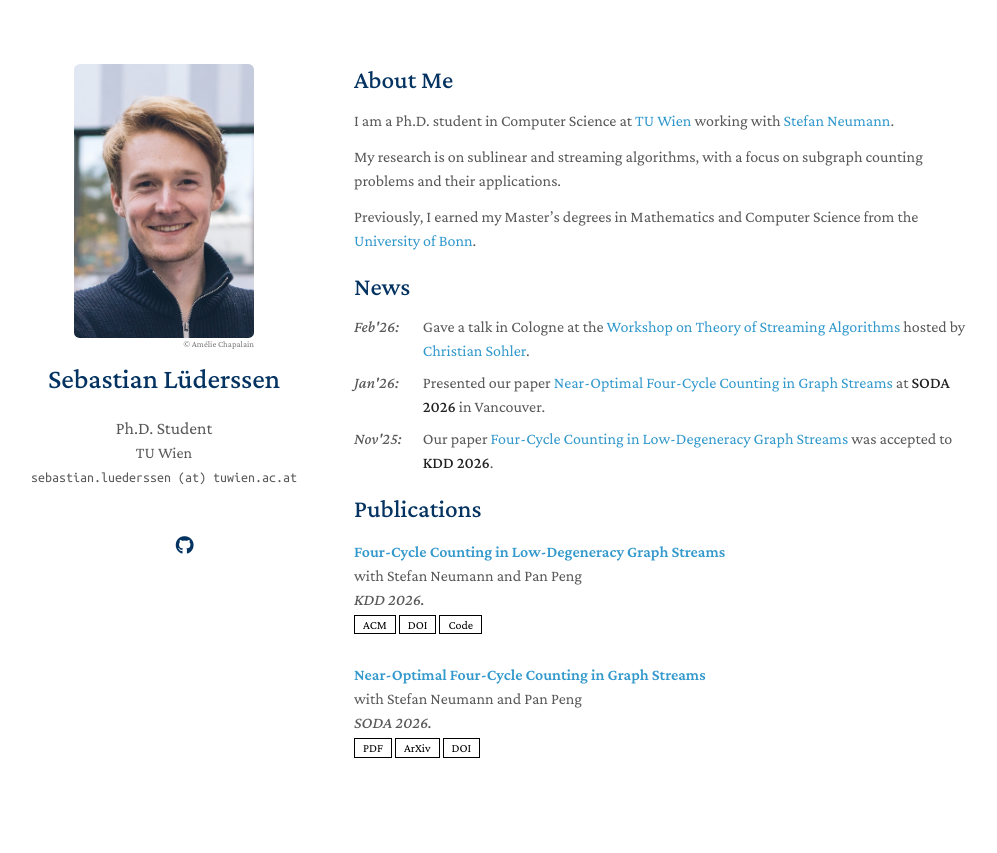
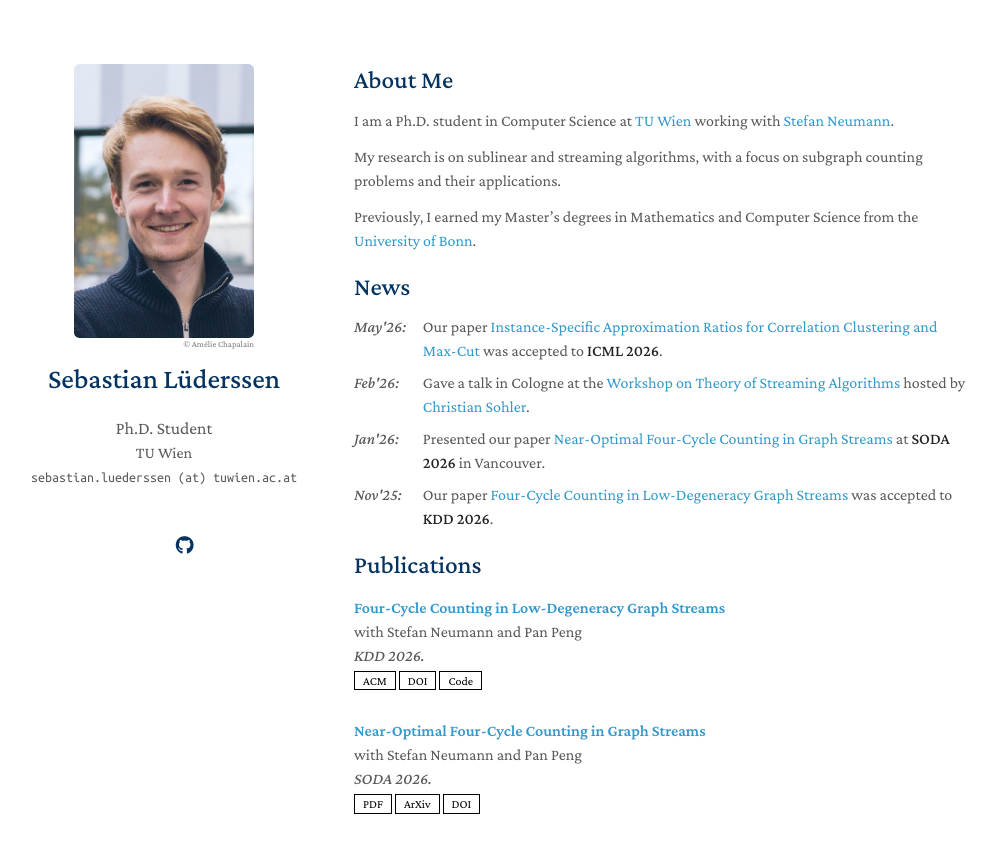
Before and after one commit to sl-dv/sl-dv.github.io, a Jekyll site: the page built from index.md, in a window 1280 px wide and 936 px high. Shown: the top 853 px of the window, without its empty margins (146-1143 px from the left). Built offline with Jekyll 4.4.1, drawn with Linux system fonts in a browser that asks for light colours; a style sheet for code colours, icons or effects is not loaded; our own code applies the rules of GitHub Pages for plain Markdown files.

Commit message:
news update

```diff
--- a/index.md
+++ b/index.md
@@ -13,9 +13,10 @@ Previously, I earned my Master's degrees in Mathematics and Computer Science fro
 ## News
 
 <ul class="news-list">
+  <li><span class="news-date">May'26:</span><span class="news-text">Our paper <a href="">Instance-Specific Approximation Ratios for Correlation Clustering and Max-Cut</a> was accepted to <strong>ICML 2026</strong>.</span></li>
   <li><span class="news-date">Feb'26:</span><span class="news-text">Gave a talk in Cologne at the <a href="https://imfess.uni-koeln.de/aktivitaeten/algoearth/events/streaming-workshop">Workshop on Theory of Streaming Algorithms</a> hosted by <a  href="https://cs.uni-koeln.de/ls-sohler/team/prof-dr-christian-sohler">Christian Sohler</a>.</span></li>
   <li><span class="news-date">Jan'26:</span><span class="news-text">Presented our paper <a href="https://arxiv.org/abs/2604.00828">Near-Optimal Four-Cycle Counting in Graph Streams</a> at <strong>SODA 2026</strong> in Vancouver.</span></li>
-  <li><span class="news-date">Nov'25:</span><span class="news-text">Our paper <a href="">Four-Cycle Counting in Low-Degeneracy Graph Streams</a> was accepted to <strong>KDD 2026</strong>.</span></li>
+  <li><span class="news-date">Nov'25:</span><span class="news-text">Our paper <a href="https://dl.acm.org/doi/abs/10.1145/3770854.3780199">Four-Cycle Counting in Low-Degeneracy Graph Streams</a> was accepted to <strong>KDD 2026</strong>.</span></li>
 </ul>
 
 {% include_relative _includes/publications.md %}
```
